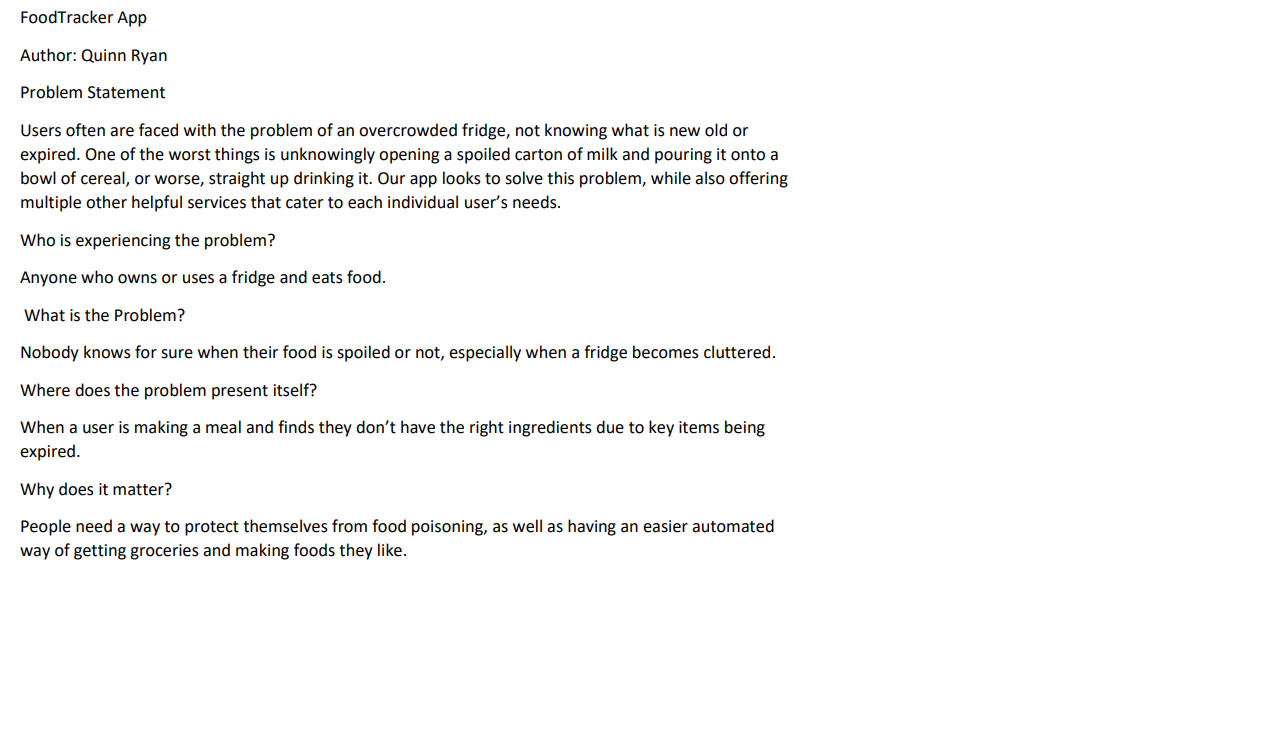
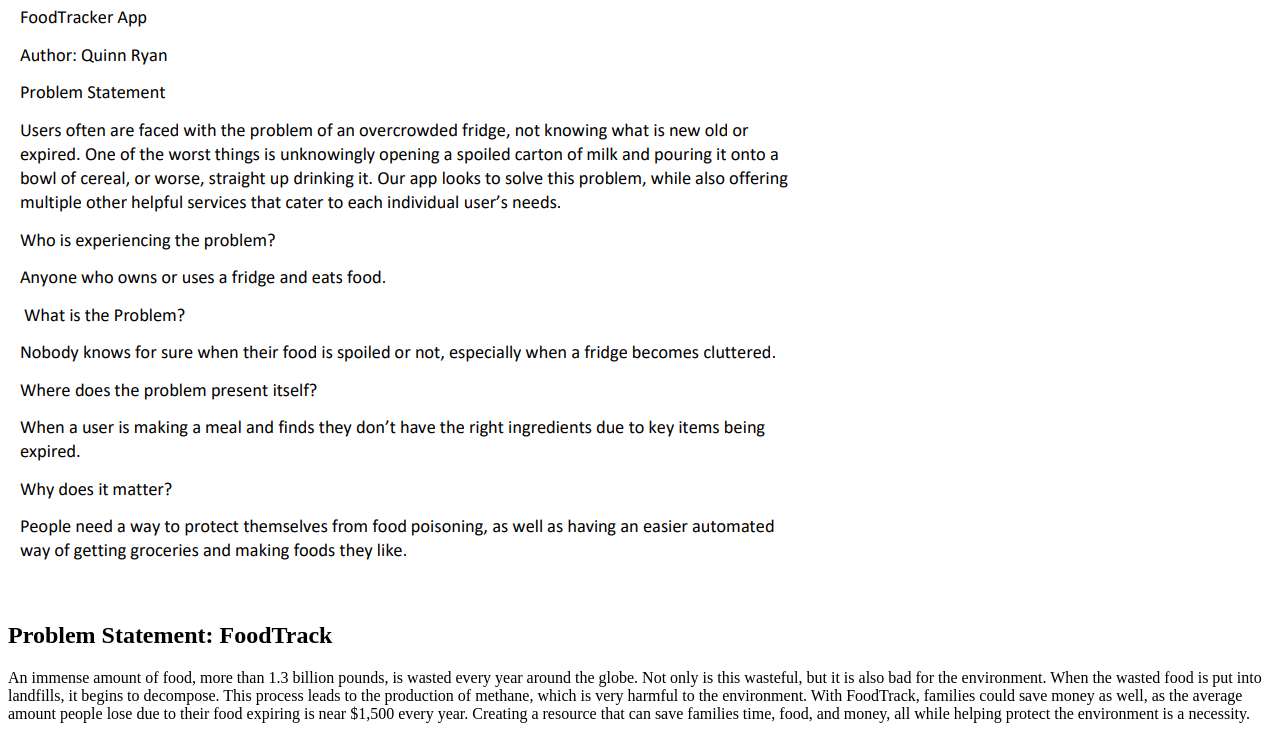
Before and after one commit to QRyan12/QRyan12.github.io, a plain HTML site: page index.html in a window 1280 px wide. Shown: the part 79-818 px from the top of the page. Drawn offline with Linux system fonts and the light colour scheme.

Commit message:
Update index.html

```diff
--- a/index.html
+++ b/index.html
@@ -8,6 +8,13 @@
 
         <section class= "assignment">
             <img src= "foodtrackerps.png">
+            <section class = "assignment details">
+                <h2>Problem Statement: FoodTrack</h2>
+                <p>
+                    An immense amount of food, more than 1.3 billion pounds, is wasted every year around the globe. Not only is this wasteful, but it is also bad for the environment. When the wasted food is put into landfills, it begins to decompose. This process leads to the production of methane, which is very harmful to the environment. With FoodTrack, families could save money as well, as the average amount people lose due to their food expiring is near $1,500 every year. Creating a resource that can save families time, food, and money, all while helping protect the environment is a necessity.
+                </p>
+
+            </section>
 
 
         </section>
```
